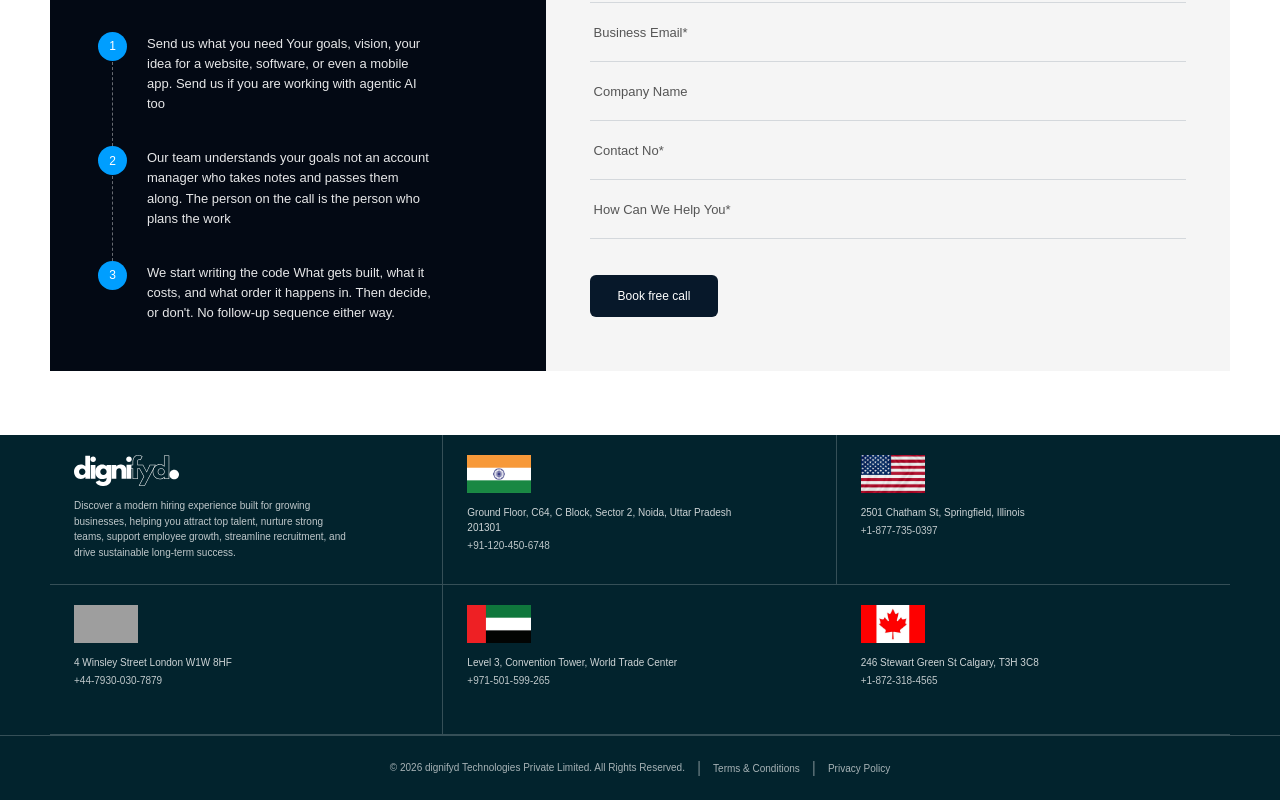
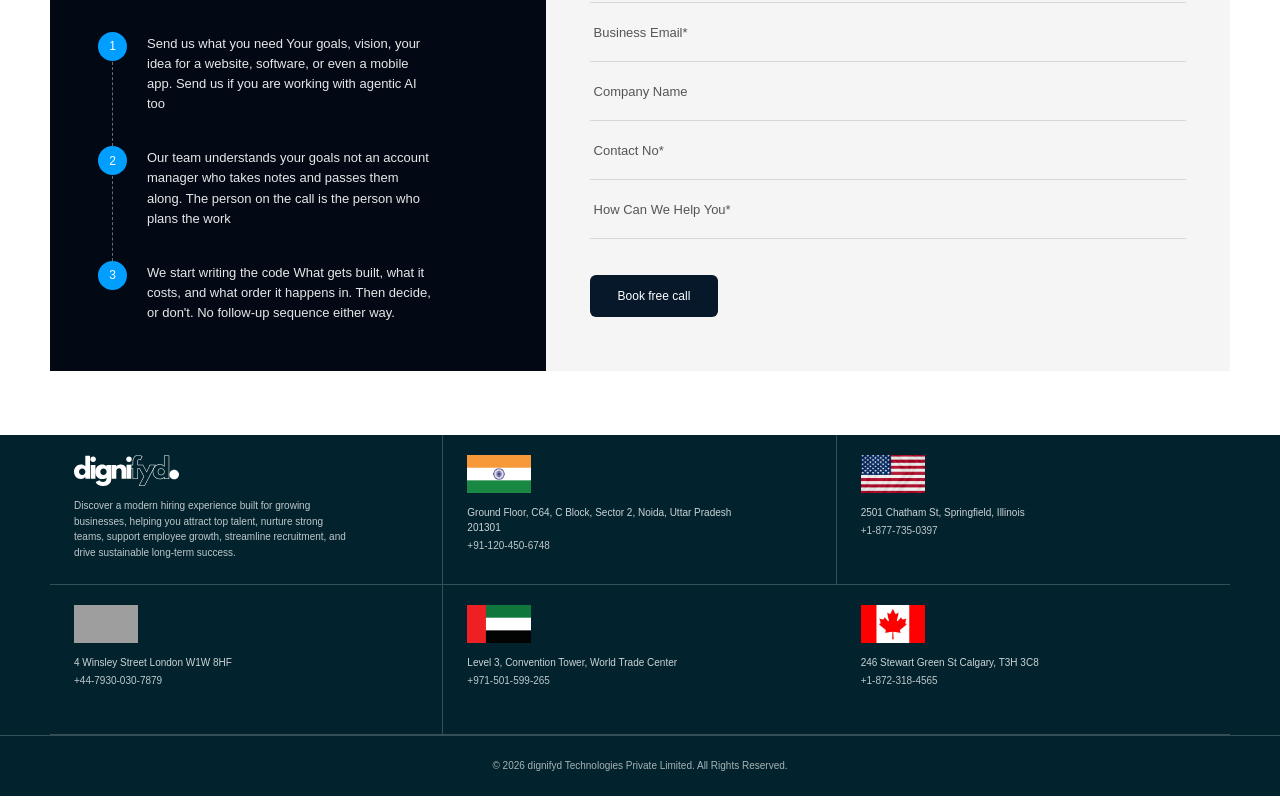
Before and after one commit to dignifyd937612/tech-landing, a Next.js app: page / in a window 1280 px wide. Shown: the part 4702-5502 px from the top of the page. Built offline with nearby package versions, Linux system fonts and the light colour scheme; no server answers; grey boxes are pictures that could not be loaded.

Commit message:
Remove unused footer buttons and separators for cleaner design

```diff
--- a/src/component/Footer.jsx
+++ b/src/component/Footer.jsx
@@ -83,18 +83,6 @@ export default function Footer() {
           <p className="text-[9px] leading-5 text-white/65 sm:text-[10px]">
             © 2026 dignifyd Technologies Private Limited. All Rights Reserved.
           </p>
-
-          <span className="hidden text-white/40 sm:inline">|</span>
-
-          <button className="text-[9px] text-white/65 transition hover:text-white sm:text-[10px]">
-            Terms & Conditions
-          </button>
-
-          <span className="hidden text-white/40 sm:inline">|</span>
-
-          <button className="text-[9px] text-white/65 transition hover:text-white sm:text-[10px]">
-            Privacy Policy
-          </button>
         </div>
       </div>
     </footer>
```
Also changed, not shown: 1 other file (tests, documents, lock files or other folders).
